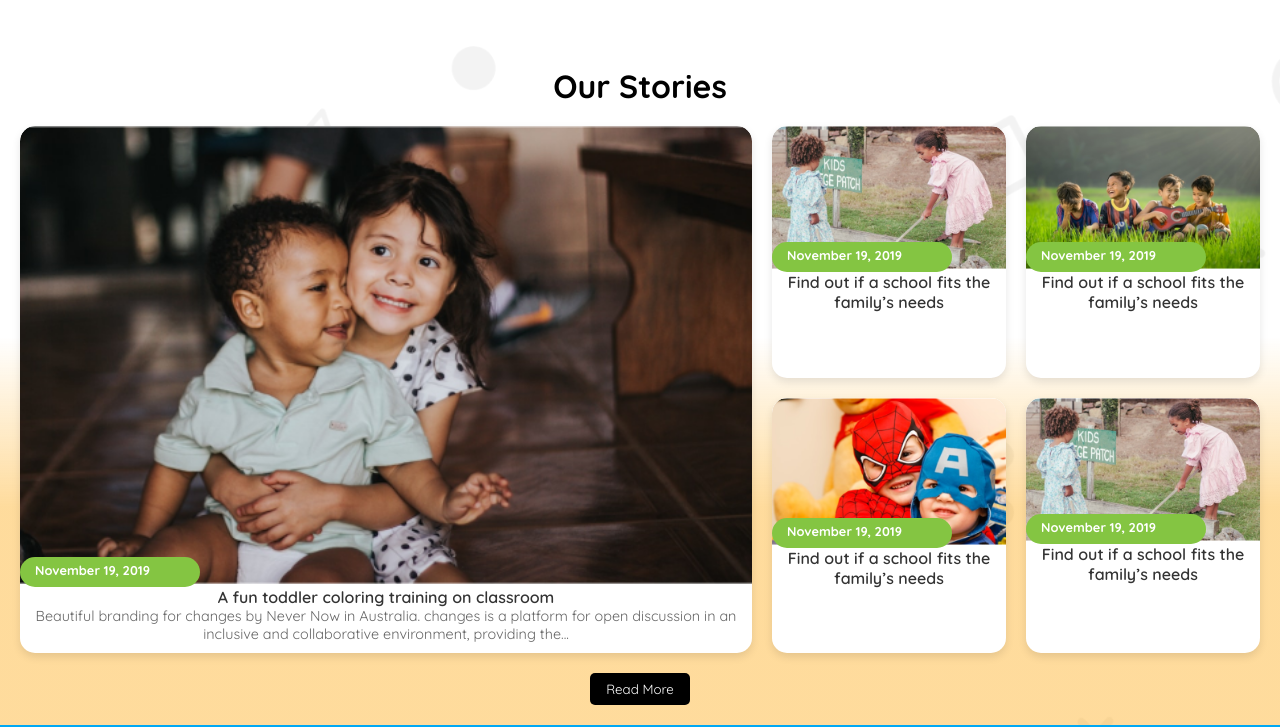
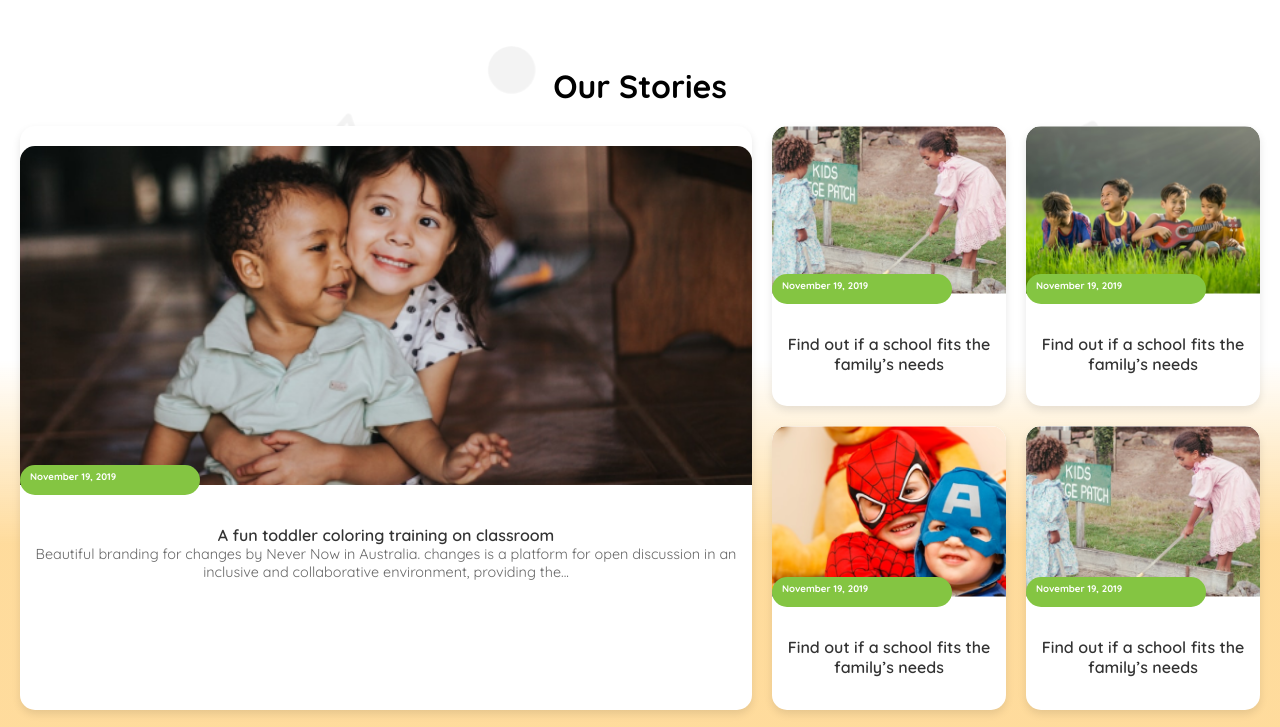
Before and after one commit to Shifat80/kids.edu, a plain HTML site: page index.html in a window 1280 px wide. Shown: the part 1500-2227 px from the top of the page. Drawn offline with Linux system fonts and the light colour scheme.

Commit message:
many commits

```diff
--- a/style.css
+++ b/style.css
@@ -209,6 +209,7 @@ a{
     display: flex;
     flex-direction: column;
     gap: 10px;
+    padding-top: 20px;
 
 }
  .sec-crd-1, .sec-crd-2, .sec-crd-3, .sec-crd-4 {
@@ -226,7 +227,7 @@ a{
 
 .main-crd img, .sec-crd-1 img, .sec-crd-2 img, .sec-crd-3 img, .sec-crd-4 img {
     width: 100%;
-    height: auto;
+    height: 60%;
     object-fit: cover;
     margin: 0;
     padding: 0;
@@ -239,13 +240,15 @@ h4 {
     display: flex;
     padding: 5px 15px;
     border-radius: 25px;
-    font-size: 0.8rem;
+    font-size: 0.6rem;
     font-weight: 700;
     width: 180px;
     height: 30px;
+    padding-left: 10px;
     /* margin: -20px auto 10px; */
     align-self: center;
-    margin-top: -37px;;
+    margin-top: -30px;
+    margin-bottom: 30px;
 }
 
 h3 {
@@ -261,6 +264,7 @@ p {
     color: #666;
     text-align: center;
     margin: 0 10px 10px;
+
 }
 
 .sec-cards {
```
Also changed, not shown: index.html (+0 -1 lines).
